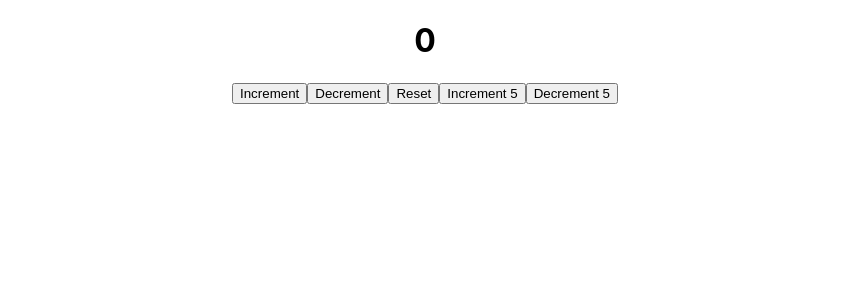
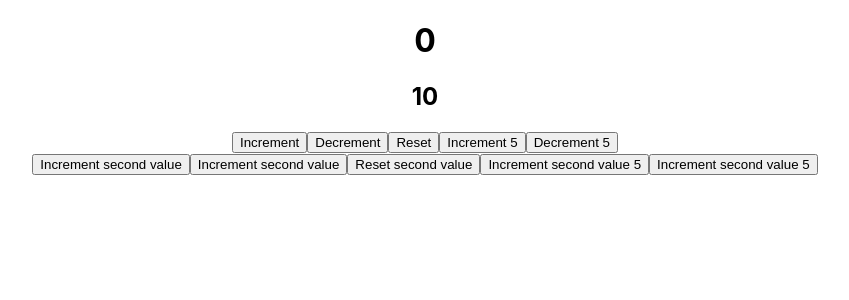
Before and after one commit to nikola-96/react-hooks, a React (Create React App) app: page / in a window 1280 px wide. Shown: the top 300 px of the page, without its empty margins (215-1064 px from the left). Built offline with nearby package versions, Linux system fonts and the light colour scheme.

Commit message:
useReducer (complex state & action)-complited

```diff
--- a/src/components/CounterTwo.js
+++ b/src/components/CounterTwo.js
@@ -1,15 +1,22 @@
 import React, { useReducer } from 'react'
 const initalState = {
-    firstCounter: 0
+    firstCounter: 0,
+    secondCounter: 10
 }
 const reducer = (state, action) => {
     switch (action.type) {
         case 'increment':
-            return { firstCounter: state.firstCounter + action.value }
+            return { ...state, firstCounter: state.firstCounter + action.value }
         case 'decrement':
-            return { firstCounter: state.firstCounter - action.value }
+            return { ...state, firstCounter: state.firstCounter - action.value }
+        case 'increment2':
+            return { ...state, secondCounter: state.secondCounter + action.value }
+        case 'decrement2':
+            return { ...state, secondCounter: state.secondCounter - action.value }
         case 'reset':
-            return initalState
+            return { ...state, firstCounter: initalState.firstCounter }
+        case 'reset2':
+            return { ...state, secondCounter: initalState.secondCounter }
         default:
             return state
     }
@@ -20,11 +27,19 @@ function CounterOne() {
     return (
         <div>
             <h1>{count.firstCounter}</h1>
+            <h2>{count.secondCounter}</h2>
             <button onClick={() => dispatch({ type: 'increment', value: 1 })}>Increment</button>
             <button onClick={() => dispatch({ type: 'decrement', value: 1 })}>Decrement</button>
             <button onClick={() => dispatch({ type: 'reset' })} >Reset</button>
             <button onClick={() => dispatch({ type: 'increment', value: 5 })}>Increment 5</button>
             <button onClick={() => dispatch({ type: 'decrement', value: 5 })}>Decrement 5</button>
+            <br />
+            <button onClick={() => dispatch({ type: 'increment2', value: 1 })}>Increment second value</button>
+            <button onClick={() => dispatch({ type: 'decrement2', value: 1 })}>Increment second value</button>
+            <button onClick={() => dispatch({ type: 'reset2' })} >Reset second value</button>
+            <button onClick={() => dispatch({ type: 'increment2', value: 5 })}>Increment second value 5</button>
+            <button onClick={() => dispatch({ type: 'decrement2', value: 5 })}>Increment second value 5</button>
+
 
         </div >
     )
```
